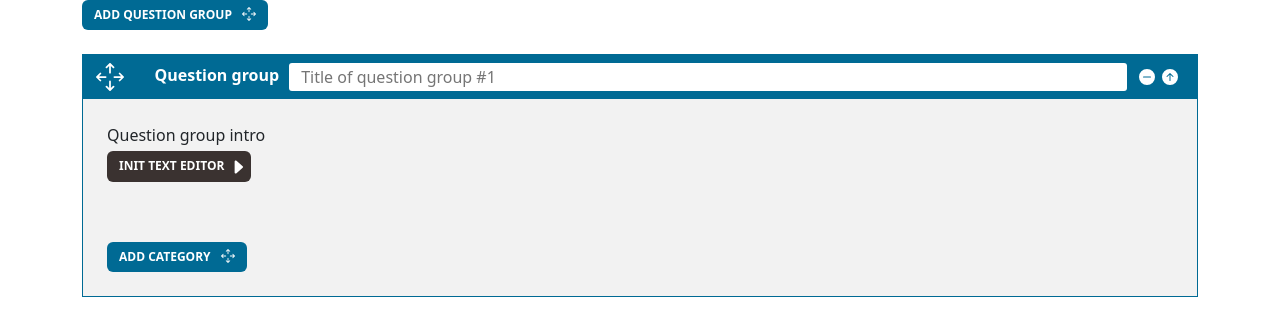
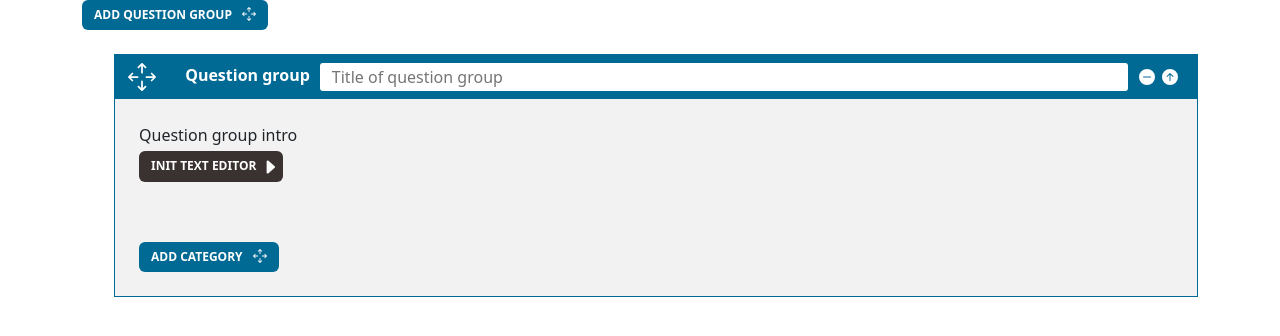
Before and after one commit to Jachu7/Zadanie-2023, a React app: page / in a window 1280 px wide. Both pictures are taken after a click on the button "ADD QUESTION GROUP". Shown: the top 336 px of the page. Built offline with nearby package versions, Linux system fonts and the light colour scheme; the HTML template or start-up script is replaced by a standard one.

Commit message:
Dnd added

```diff
--- a/package.json
+++ b/package.json
@@ -10,6 +10,8 @@
   },
   "dependencies": {
     "@dnd-kit/core": "^6.0.8",
+    "@dnd-kit/sortable": "^7.0.2",
+    "@dnd-kit/utilities": "^3.2.1",
     "bootstrap": "^5.3.0-alpha2",
     "bootstrap-icons": "^1.10.3",
     "draft-js": "^0.11.7",
--- /dev/null
+++ b/src/App.css
@@ -0,0 +1,4 @@
+.dragging {
+  opacity: 0.5;
+  background-color: #f1f1f1;
+}
--- a/src/App.jsx
+++ b/src/App.jsx
@@ -1,8 +1,8 @@
 import AddQuestionGroup from "./components/AddQuestionGroup/AddQuestionGroup";
+import QuestionView from "./components/QuestionView/QuestionView";
+import "./App.css";
 
-import QuestionView from "./components/QuestionView/QuestionView";
-
-import { useState } from "react";
+import { useState, useEffect } from "react";
 
 function App() {
   const [qViews, setQViews] = useState([]);
@@ -13,19 +13,49 @@ function App() {
       <QuestionView
         key={qViews.length}
         onClick={() => {
-                    setQViews(
-                        qViews.filter((qView) => qView.key !== qViews.length)
-                    );
+          setQViews(qViews.filter((qView) => qView.key !== qViews.length));
         }}
       />,
     ]);
   };
 
+  useEffect(() => {
+    const items = document.querySelectorAll(".sortable-list li");
+    const sortableList = document.querySelector(".sortable-list");
+
+    items.forEach((item) => {
+      item.addEventListener("dragstart", () => {
+        item.classList.add("dragging");
+      });
+      item.addEventListener("dragend", () => {
+        item.classList.remove("dragging");
+      });
+    });
+
+    const initSortableList = (e) => {
+      e.preventDefault();
+      const draggingItem = document.querySelector(".dragging");
+
+      let siblings = [...sortableList.querySelectorAll("li:not(.dragging)")];
+
+      let nextSibling = siblings.find((sibling) => {
+        return e.clientY <= sibling.offsetTop + sibling.offsetHeight / 2;
+      });
+
+      sortableList.insertBefore(draggingItem, nextSibling);
+    };
+
+    sortableList.addEventListener("dragover", (e) => {
+      e.preventDefault();
+      initSortableList(e);
+    });
+  }, [qViews]);
+
   return (
     <>
       <div className="container">
         <AddQuestionGroup onClick={handleqViewClick} />
-                {qViews}
+        <ul className="sortable-list">{qViews}</ul>
       </div>
     </>
   );
--- a/src/components/QuestionView/QuestionView.css
+++ b/src/components/QuestionView/QuestionView.css
@@ -71,3 +71,6 @@
 .hidden {
   display: none;
 }
+li {
+  list-style: none;
+}
--- a/src/components/QuestionView/QuestionView.jsx
+++ b/src/components/QuestionView/QuestionView.jsx
@@ -47,33 +47,25 @@ function QuestionView() {
       <CategoryView
         key={cViews.length}
         onClick={() => {
-                    setCViews(
-                        cViews.filter((cView) => cView.key !== cViews.length)
-                    );
+          setCViews(cViews.filter((cView) => cView.key !== cViews.length));
         }}
       />,
     ]);
   };
 
   return (
-        <div className={`container mt-4 mb-4 ${showElement ? "" : "hidden"}`}>
+    <li
+      className={`container mt-4 mb-4 ${showElement ? "" : "hidden"}`}
+      draggable={true}
+    >
       <div className="row">
         <div className="col-12 p-0">
-                    <div
-                        className="blue-view-container"
-                        onSubmit={formPreventDefault}
-                    >
+          <div className="blue-view-container" onSubmit={formPreventDefault}>
             <form onSubmit={formPreventDefault}>
-                            <div
-                                draggable
-                                className="bg-view text-white p-2 Header"
-                            >
+              <div draggable className="bg-view text-white p-2 Header">
                 <div className="Q-group">
                   <span>
-                                        <BsArrowsMove
-                                            className="grab"
-                                            size={28}
-                                        />
+                    <BsArrowsMove className="grab" size={28} />
                   </span>
                   <span>Question group</span>
                 </div>
@@ -81,7 +73,7 @@ function QuestionView() {
                   <input
                     type="text"
                     className="Q-input-text"
-                                        placeholder="Title of question group #1"
+                    placeholder="Title of question group"
                   />
                 </div>
                 <div className="Q-btns mx-2">
@@ -96,12 +88,8 @@ function QuestionView() {
                 </div>
               </div>
               <div className={`pdl ${toggleClass}`}>
-                                <p className="mt-4 mb-1">
-                                    Question group intro
-                                </p>
-                                <InitTextEditor
-                                    onEditorClick={handleEditorClick}
-                                />
+                <p className="mt-4 mb-1">Question group intro</p>
+                <InitTextEditor onEditorClick={handleEditorClick} />
               </div>
               {showEditor && (
                 <Editor
@@ -119,7 +107,7 @@ function QuestionView() {
           </div>
         </div>
       </div>
-        </div>
+    </li>
   );
 }
 
```
Also changed, not shown: src/components/DraggableQuestionView/DraggableQuestionView.jsx (deleted, +0 -21 lines), 1 other file (tests, documents, lock files or other folders). Lines whose indentation alone changed are shown as unchanged.
